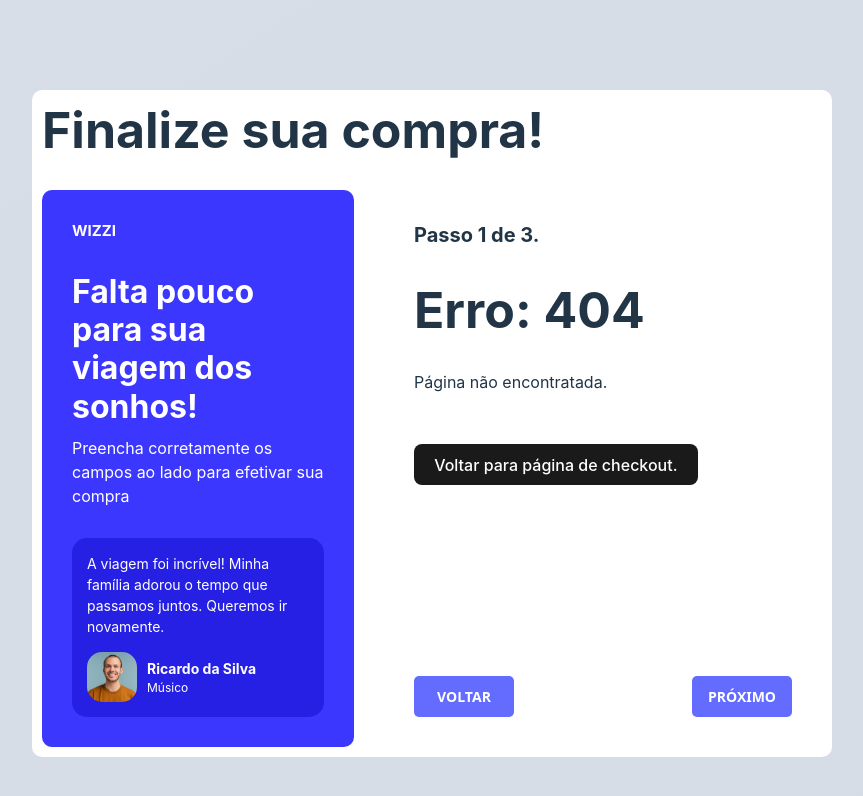
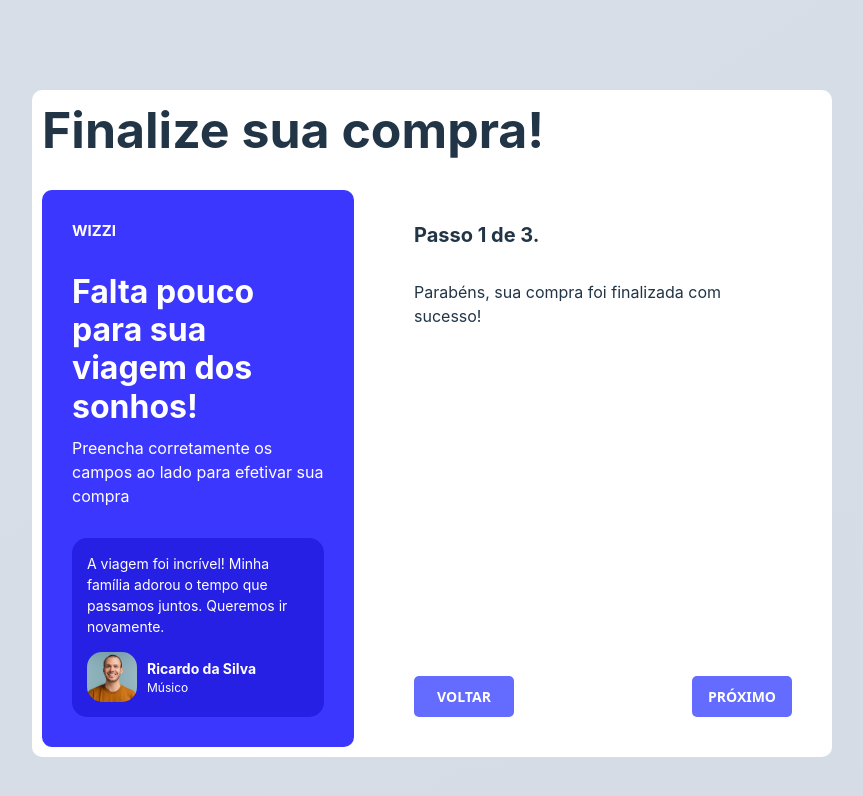
Before and after one commit to cssgabriel/teste-wizzi, a React (Vite) app: page /finish in a window 1280 px wide. Shown: the top 796 px of the page, without its empty margins (208-1071 px from the left). Built offline with nearby package versions, Linux system fonts and the light colour scheme.

Commit message:
[style] README.md

```diff
--- /dev/null
+++ b/src/Components/Form/Finish.tsx
@@ -0,0 +1,5 @@
+const Finish = () => {
+  return <div>Parabéns, sua compra foi finalizada com sucesso!</div>;
+};
+
+export default Finish;
--- a/src/Components/Form/Form2.tsx
+++ b/src/Components/Form/Form2.tsx
@@ -6,6 +6,7 @@ import React from "react";
 import Step1 from "./Steps/Step1";
 import Step2 from "./Steps/Step2";
 import Step3 from "./Steps/Step3";
+import Finish from "./Finish";
 
 declare global {
   interface PropsInput {
@@ -54,21 +55,33 @@ const Form = () => {
 
   return (
     <section className={styles.ContainerForm}>
-      <h2>Passo {step} de 3.</h2>
+      {step ? <h2>Passo {step} de 3.</h2> : null}
       <form
         className={styles.FormCheckout}
-        onSubmit={(e) => e.preventDefault()}
+        onSubmit={(e) => {
+          e.preventDefault();
+          navigate("/finish");
+          setStep(0);
+        }}
       >
         <Routes>
           <Route path="1" element={<Step1 />} />
           <Route path="2" element={<Step2 />} />
           <Route path="3" element={<Step3 />} />
+          <Route path="finish" element={<Finish />} />
           <Route path="*" element={<NotFound />} />
         </Routes>
 
-        {/* {step == 3 ? <Button value="Finalizar Compra" /> : null} */}
+        {step == 3 ? (
+          <input
+            className={styles.Btn}
+            type="submit"
+            value="Finalizar compra!"
+          />
+        ) : null}
         {/* <Button value={step < 3 ? "" : ""} /> */}
       </form>
+      {step && step < 3 ? (
         <div className={styles.ContainerBtn}>
           <Link
             // onClick={validationFormByStep[+path - 1]}
@@ -78,13 +91,6 @@ const Form = () => {
           >
             Voltar
           </Link>
-        {path == "3" ? (
-          <input
-            className={styles.Btn}
-            type="submit"
-            value="Finalizar compra!"
-          />
-        ) : (
           <Link
             // onClick={validationFormByStep[+path - 1]}
             onClick={() => setStep((st) => (st < 3 ? st + 1 : st))}
@@ -93,8 +99,8 @@ const Form = () => {
           >
             Próximo
           </Link>
-        )}
         </div>
+      ) : null}
     </section>
   );
 };
```
Also changed, not shown: 1 other file (tests, documents, lock files or other folders). Lines whose indentation alone changed are shown as unchanged.
